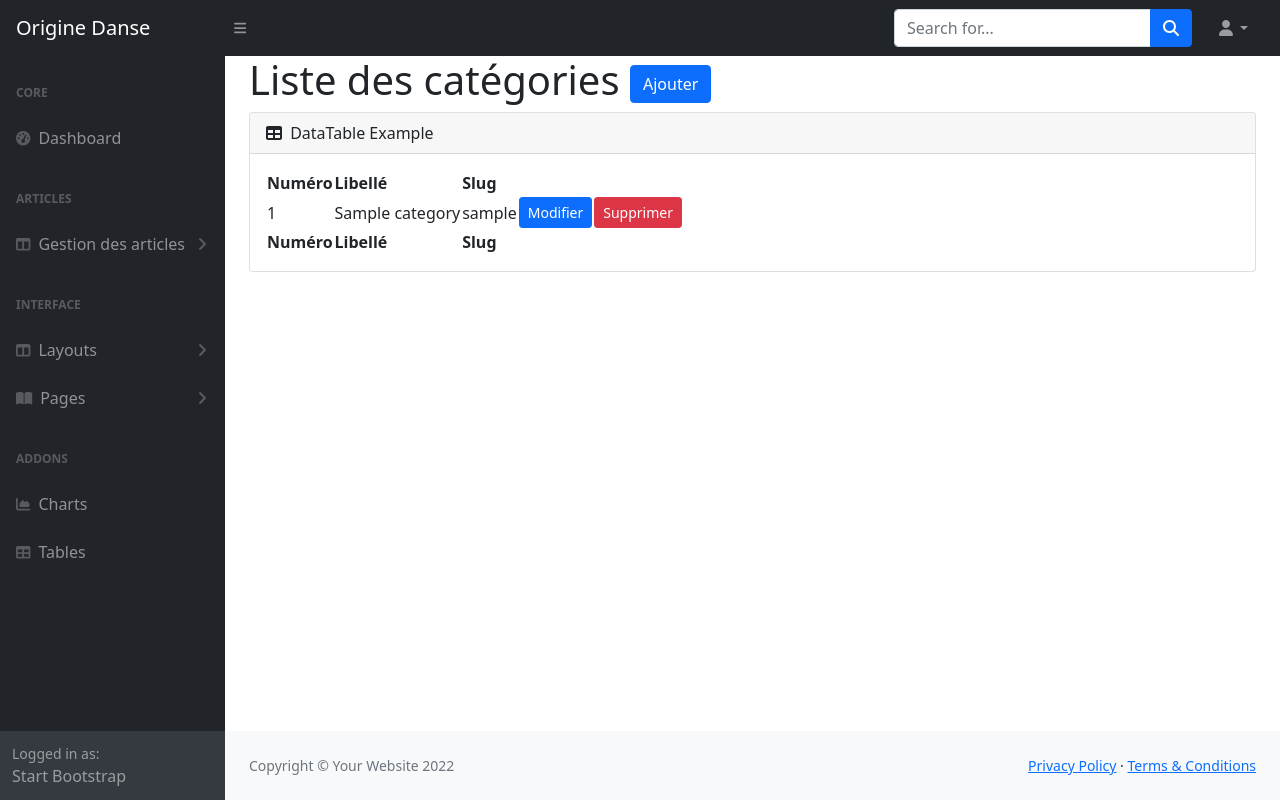
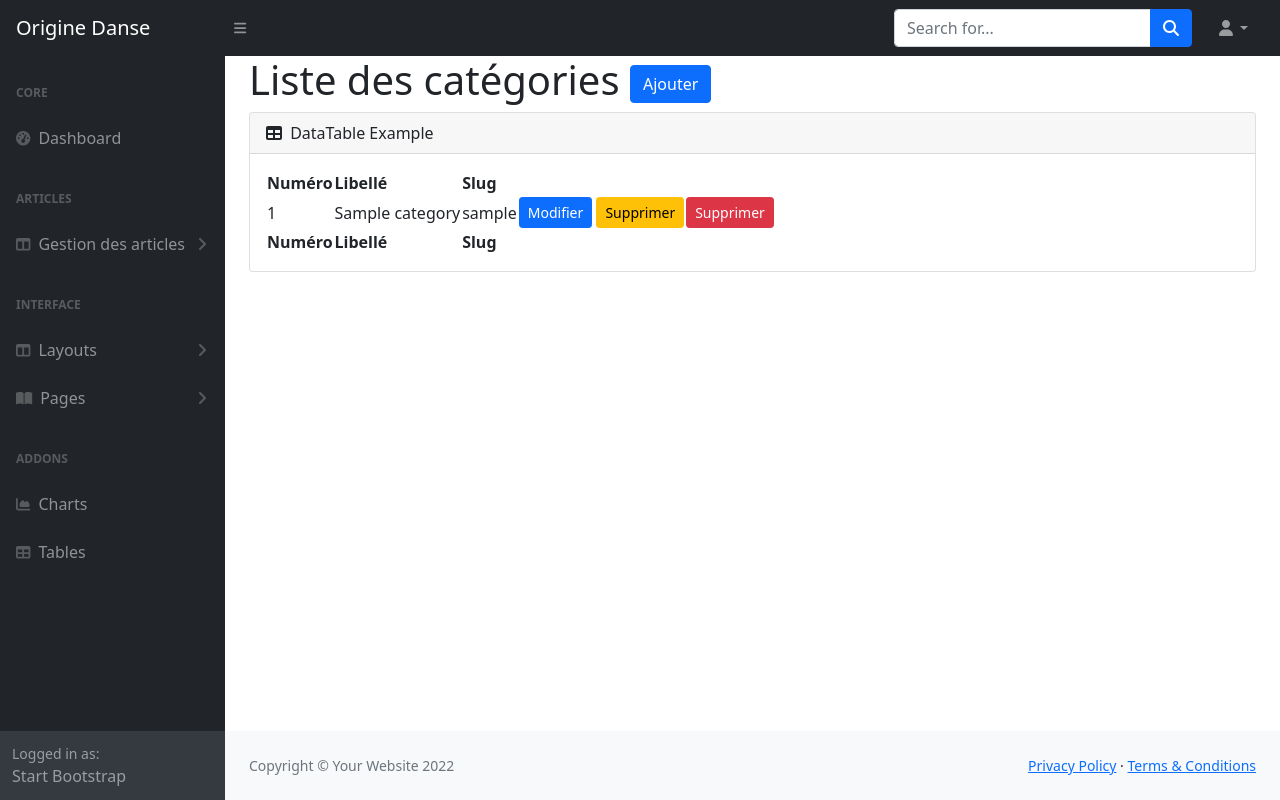
Before and after one commit to Seasonbrucelee/originedanse_symfony, a Symfony app: template templates/admin/category/index.html.twig in a window 1280 px wide. Run offline with Twig, Linux system fonts and the light colour scheme; the template is opened without the code that fills it: most values are stand-ins (such as "Sample title", 1, 10 or a date in 2020); some libraries are stand-ins or nearby versions.

Commit message:
gestion du CRUD pour Category Controller

```diff
--- a/src/Controller/Admin/CategoryController.php
+++ b/src/Controller/Admin/CategoryController.php
@@ -93,6 +93,6 @@ class CategoryController extends AbstractController
         $em->remove($category);
         $em->flush();
         $this->addFlash('success', 'Catégorie supprimée !');
-        return $this->redirectToRoute('admin_post_index');
+        return $this->redirectToRoute('admin_category_index');
     }
 }
--- a/templates/admin/category/index.html.twig
+++ b/templates/admin/category/index.html.twig
@@ -42,13 +42,19 @@
                     <tbody>
 
                     {% for category in categories %}
+
                         <tr>
                             <td>{{ category.id }}</td>
                             <td>{{ category.name }}</td>
                             <td>{{ category.slug }}</td>
-                            <td> <a href="{{ path('admin_category_update', {id: category.id}) }}" class="btn btn-primary btn-sm">Modifier</a></td>
-                            <td><a href="" class="btn btn-danger btn-sm modal-trigger" data-bs-toggle="modal" data-bs-target="#modalDelete" data-id="{{ category.id }}" data-title="{{ category.name }}">Supprimer</a></td>
-                            <td></td>
+                            <td>
+                            <a href="{{ path('admin_category_update', {id: category.id}) }}" class="btn btn-primary btn-sm">Modifier</a>
+                            <a href="{{ path('admin_category_delete', {id: category.id}) }}" class="btn btn-warning btn-sm" onclick="return confirm('Suppression ?')">Supprimer</a>
+                            </td>
+                            <td>
+                            <a href="" class="btn btn-danger btn-sm modal-trigger" data-bs-toggle="modal" data-bs-target="#modalDelete" data-id="{{ category.id }}" data-title="{{ category.name }}">Supprimer</a>
+
+                            </td>
                         </tr>
 
                     {% endfor %}
--- a/templates/sbadmin.html.twig
+++ b/templates/sbadmin.html.twig
@@ -23,6 +23,10 @@
             <a class="navbar-brand ps-3" href="{{ path('home') }}">Origine Danse</a>
             <!-- Sidebar Toggle-->
             <button class="btn btn-link btn-sm order-1 order-lg-0 me-4 me-lg-0" id="sidebarToggle" href="#!"><i class="fas fa-bars"></i></button>
+            {% for message in app.flashes('success') %}
+                <div class="alert alert-success" role="alert">{{ message }}</div>
+            {% endfor %}
+
             <!-- Navbar Search-->
             <form class="d-none d-md-inline-block form-inline ms-auto me-0 me-md-3 my-2 my-md-0">
                 <div class="input-group">
```
Also changed, not shown: public/originedanse/css/nachk.jpg (added), public/originedanse/css/style.css (line endings or trailing spaces).
